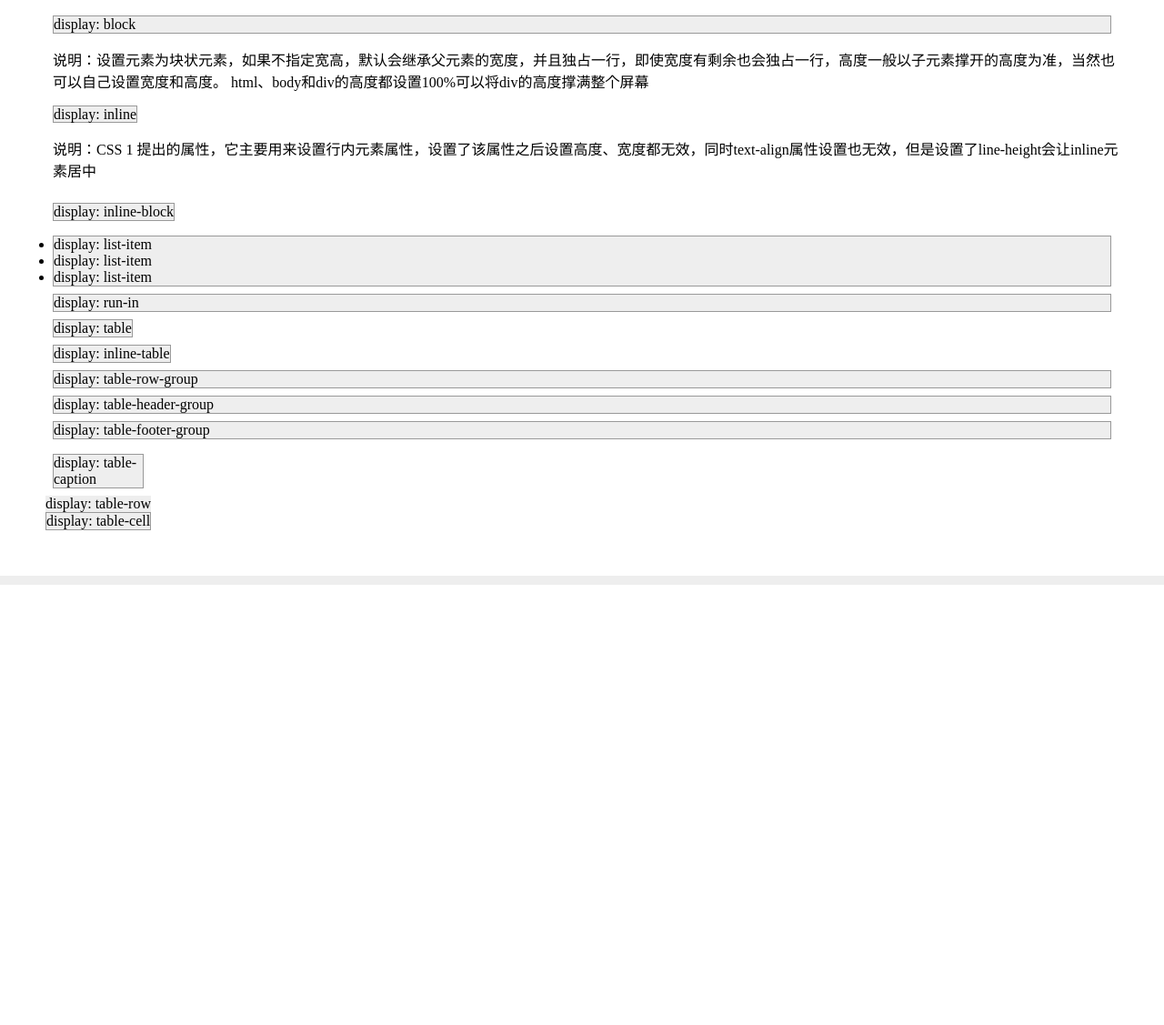
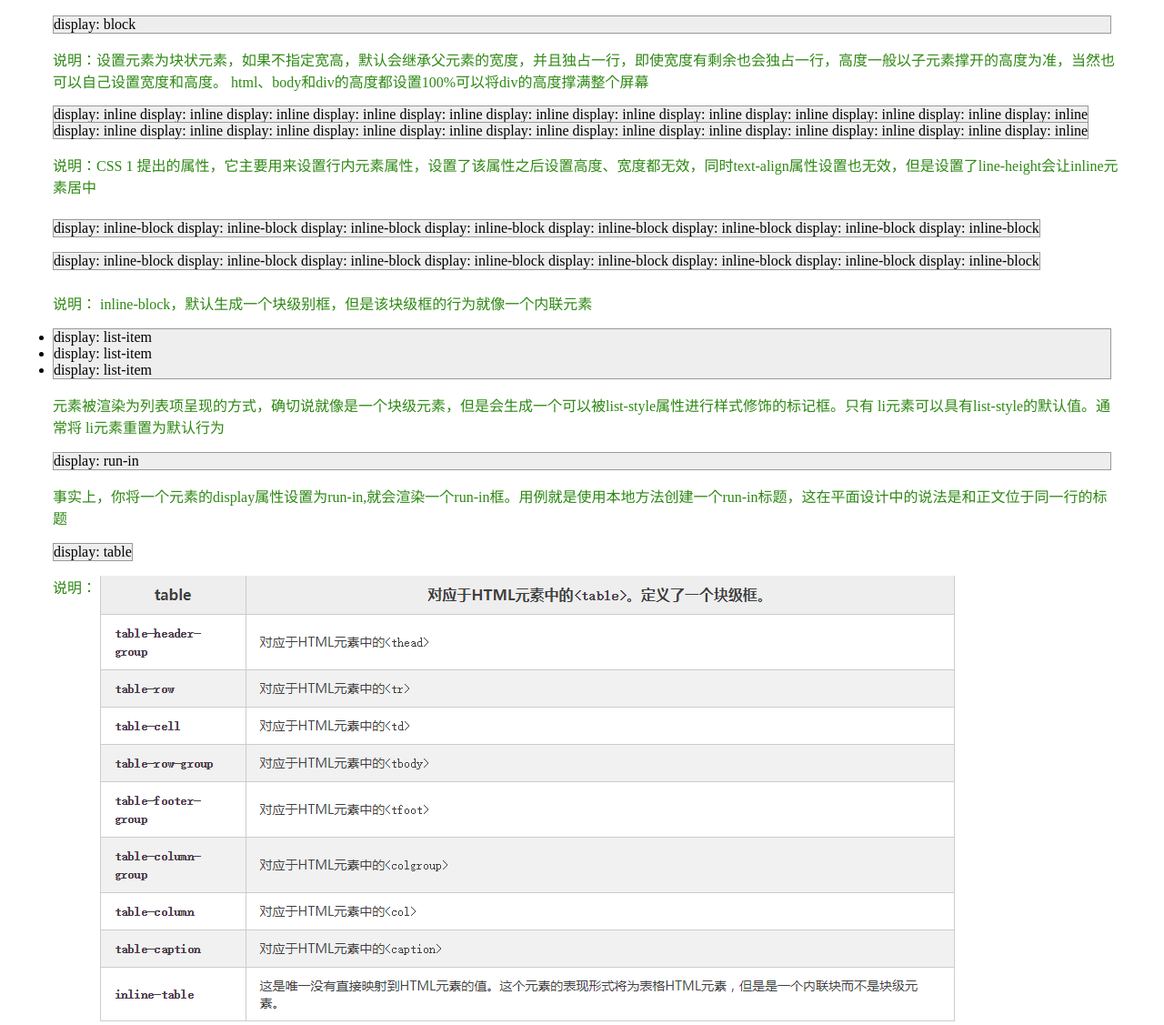
Before and after one commit to JacobMa1996/StudyNotes, a plain HTML site: page frontend/css/index.html in a window 1280 px wide. Shown: the part 606-1733 px from the top of the page at 91% size. Before the commit the page ends 1281 px from the top, so only its background shows below. Drawn offline with Linux system fonts and the light colour scheme.

Commit message:
frontend css

```diff
--- a/frontend/css/index.css
+++ b/frontend/css/index.css
@@ -7,10 +7,10 @@ h1, h2, h3, h4, h5, h6 {
     text-align: center;
 }
 
-img {
+/* img {
     width: 150px;
     height: 100px;
-}
+} */
 
 .item {
     margin: 2em auto;
@@ -52,7 +52,13 @@ img {
 }
 
 #display p {
-    margin-left: 0.5em
+    margin-left: 0.5em;
+    color: rgb(45, 136, 18)
+}
+
+#display p > img {
+    vertical-align: top;
+    max-width: 100%
 }
 
 #display .dis-item {
@@ -87,10 +93,10 @@ img {
 }
 
 #display .dis-inline-table {
-    display: table;
+    display: inline-table;
 }
 
-#display .table-row-group {
+#display .dis-table-row-group {
     display: table-row-group;
 }
 
--- a/frontend/css/index.html
+++ b/frontend/css/index.html
@@ -73,27 +73,43 @@
         <div class="dis-item dis-block">
             display: block
         </div>
-        <p>说明：设置元素为块状元素，如果不指定宽高，默认会继承父元素的宽度，并且独占一行，即使宽度有剩余也会独占一行，高度一般以子元素撑开的高度为准，当然也可以自己设置宽度和高度。
-            html、body和div的高度都设置100%可以将div的高度撑满整个屏幕
+        <p>说明：设置元素为块状元素，如果不指定宽高，默认会继承父元素的宽度，并且独占一行，即使宽度有剩余也会独占一行，高度一般以子元素撑开的高度为准，当然也可以自己设置宽度和高度。 html、body和div的高度都设置100%可以将div的高度撑满整个屏幕
         </p>
         <div class="dis-item dis-inline">
-            display: inline
+            display: inline display: inline display: inline display: inline display: inline display: inline display: inline display:
+            inline display: inline display: inline display: inline display: inline
+        </div>
+        <div class="dis-item dis-inline">
+            display: inline display: inline display: inline display: inline display: inline display: inline display: inline display:
+            inline display: inline display: inline display: inline display: inline
         </div>
         <p>说明：CSS 1 提出的属性，它主要用来设置行内元素属性，设置了该属性之后设置高度、宽度都无效，同时text-align属性设置也无效，但是设置了line-height会让inline元素居中</p>
         <div class="dis-item dis-inline-block">
-            display: inline-block
+            display: inline-block display: inline-block display: inline-block display: inline-block display: inline-block display: inline-block
+            display: inline-block display: inline-block
         </div>
+        <div class="dis-item dis-inline-block">
+            display: inline-block display: inline-block display: inline-block display: inline-block display: inline-block display: inline-block
+            display: inline-block display: inline-block
+        </div>
+        <p>说明： inline-block，默认生成一个块级别框，但是该块级框的行为就像一个内联元素</p>
         <div class="dis-item">
             <span class="dis-list-item">display: list-item</span>
             <span class="dis-list-item">display: list-item</span>
             <span class="dis-list-item">display: list-item</span>
         </div>
+        <p>元素被渲染为列表项呈现的方式，确切说就像是一个块级元素，但是会生成一个可以被list-style属性进行样式修饰的标记框。只有 li元素可以具有list-style的默认值。通常将 li元素重置为默认行为</p>
         <div class="dis-item dis-run-in">
             display: run-in
         </div>
+        <p>事实上，你将一个元素的display属性设置为run-in,就会渲染一个run-in框。用例就是使用本地方法创建一个run-in标题，这在平面设计中的说法是和正文位于同一行的标题</p>
         <div class="dis-item dis-table">
             display: table
         </div>
+        <p>
+            说明：
+            <img src="../img/display_table.jpg" alt="">
+        </p>
         <div class="dis-item dis-inline-table">
             display: inline-table
         </div>
```
Also changed, not shown: server.js (+8 -1 lines), frontend/img/display_table.jpg (added).
